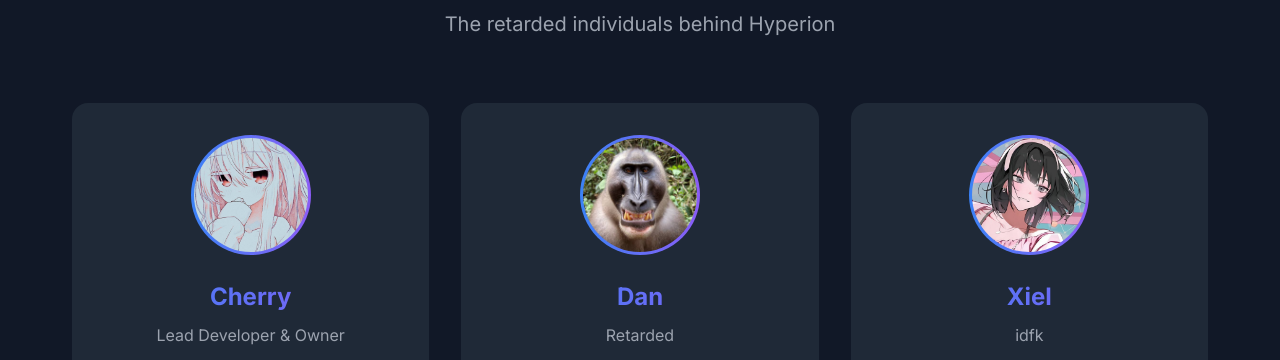
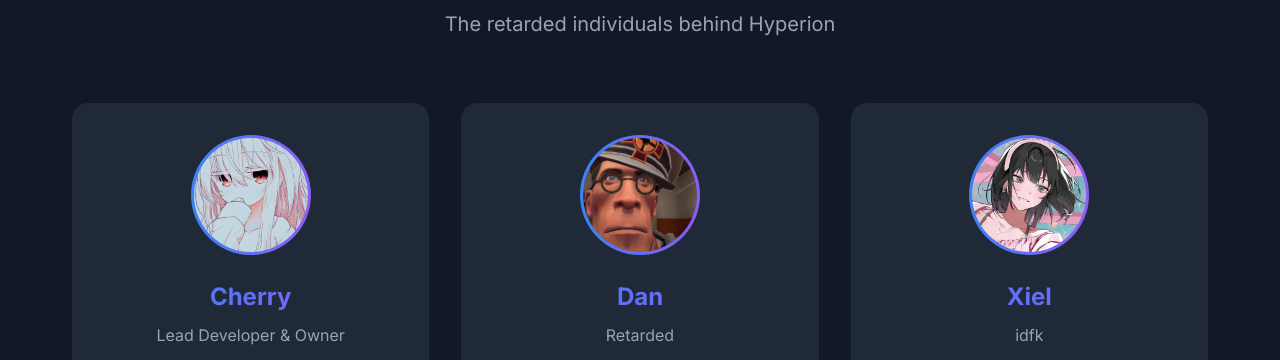
Before and after one commit to hyperionexeec/hyperionexeec.github.io, a plain HTML site: page developers.html in a window 1280 px wide. Shown: the part 223-583 px from the top of the page. Drawn offline with nearby package versions, Linux system fonts and the light colour scheme.

Commit message:
Add files via upload

```diff
--- a/developers.html
+++ b/developers.html
@@ -121,7 +121,7 @@
                 </div>
                 <div class="team-card">
                     <div class="team-avatar">
-                        <img src="images/dan.jpg" alt="fisk">
+                        <img src="images/dan.png" alt="fisk">
                     </div>
                     <h3 class="team-name">Dan</h3>
                     <div class="team-role">Retarded</div>
```
Also changed, not shown: images/dan.png (added).
